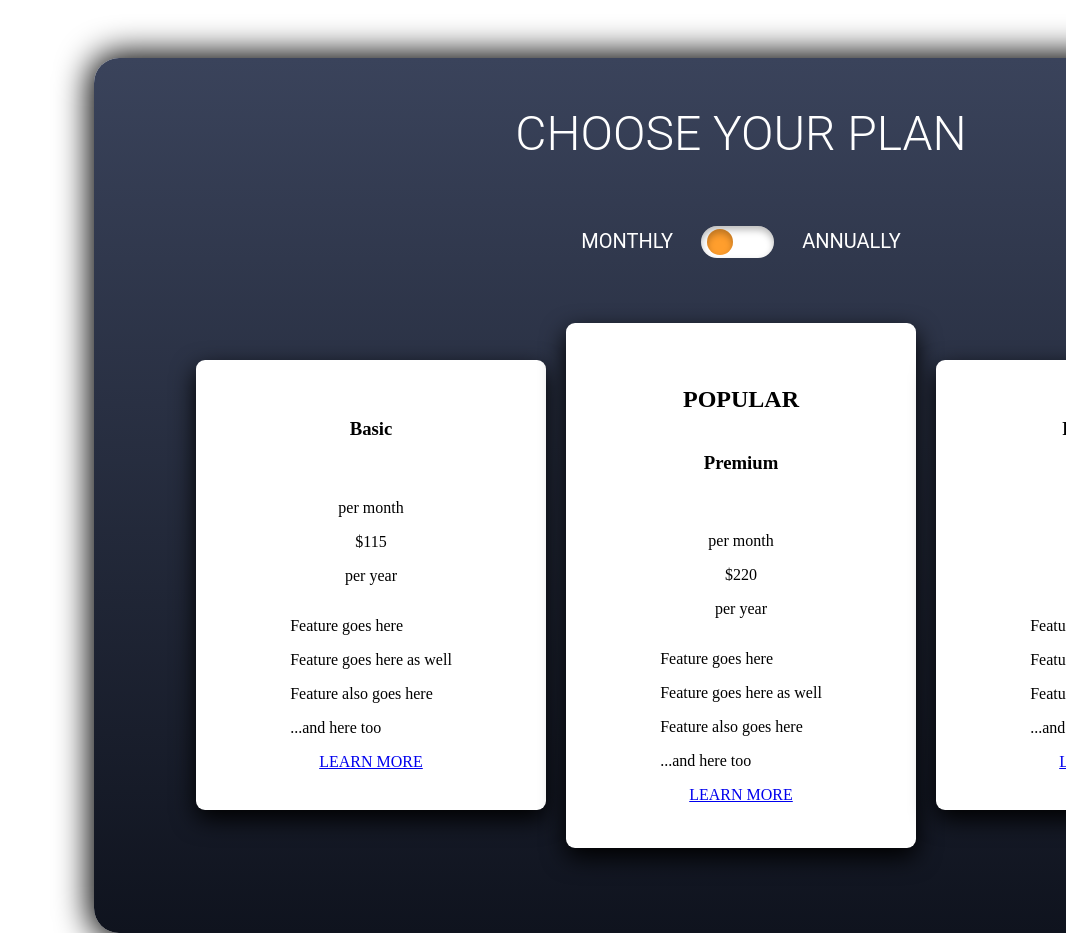
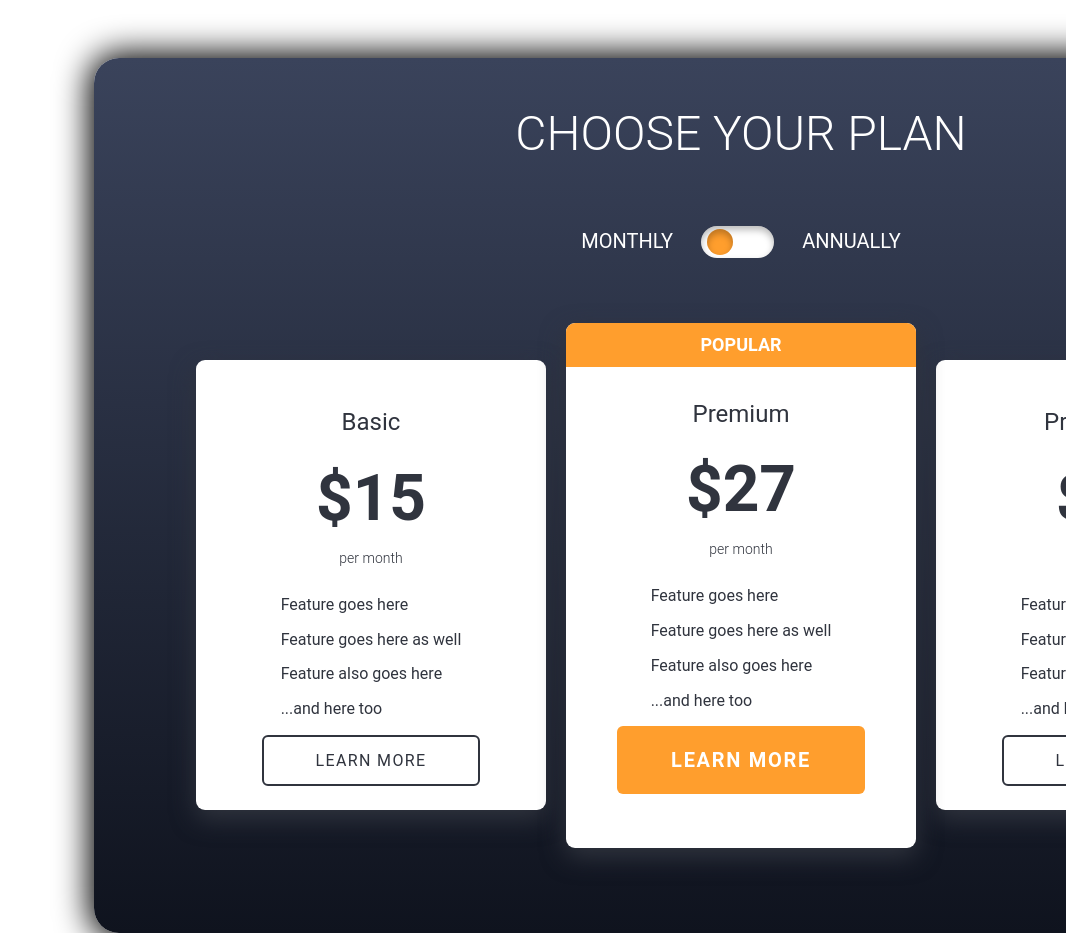
Before and after one commit to mmamrila/toggle-pricing, a plain HTML site: page index.html in a window 1280 px wide. Shown: the top 933 px of the page, without its empty margins (214-1280 px from the left). Drawn offline with Linux system fonts and the light colour scheme.

Commit message:
attempts to get checkbox to work

```diff
--- a/index.html
+++ b/index.html
@@ -17,7 +17,7 @@
       <div class="toggle">
         <p class="monthly">MONTHLY</p>
         <label class="switch">
-          <input type="checkbox">
+          <input type="checkbox" class="togglebtn">
           <span class="slider"></span>
         </label>
         <p class="annually">ANNUALLY</p>
@@ -25,10 +25,12 @@
       <div class="pricing">
         <div class="left">
           <h3>Basic</h3>
-          <div class="price monthly"><span>$15</span></div>
+          <div class="price-monthly"><span>$15</span>
             <p>per month</p>
-          <div class="price yearly"><span>$115</span></div>
+          </div>
+          <div class="price-yearly"><span>$115</span>
             <p>per year</p>
+          </div>
           <div class="list">
             <p> <i class="item"></i> Feature goes here </p>
             <p> <i class="item"></i> Feature goes here as well </p>
@@ -38,26 +40,32 @@
           <a href="#" class="btn">LEARN MORE</a>
         </div>
         <div class="center">
-          <h2>POPULAR</h2>
+          <div class="popular">
+            <p>POPULAR</p>
+          </div>
           <h3>Premium</h3>
-          <div class="price monthly"><span>$27</span></div>
+          <div class="price-monthly"><span>$27</span>
             <p>per month</p>
-          <div class="price yearly"><span>$220</span></div>
+          </div>
+          <div class="price-yearly"><span>$220</span>
             <p>per year</p>
+          </div>
           <div class="list">
             <p> <i class="item"></i> Feature goes here </p>
             <p> <i class="item"></i> Feature goes here as well </p>
             <p> <i class="item"></i> Feature also goes here </p>
             <p> <i class="item"></i> ...and here too </p>
           </div>
-          <a href="#" class="btn">LEARN MORE</a>
+          <a href="#" class="btn-center">LEARN MORE</a>
         </div>
         <div class="right">
           <h3>Professional</h3>
-          <div class="price monthly"><span>$49</span></div>
+          <div class="price-monthly"><span>$49</span>
             <p>per month</p>
-          <div class="price yearly"><span>$430</span></div>
+          </div>
+          <div class="price-yearly"><span>$430</span>
             <p>per year</p>
+          </div>
           <div class="list">
             <p> <i class="item"></i> Feature goes here </p>
             <p> <i class="item"></i> Feature goes here as well </p>
--- a/style.css
+++ b/style.css
@@ -59,6 +59,7 @@ body {
   border-radius: 9px;
   margin-left: 20px;
   margin-right: 20px;
+  position: relative;
 }
 
 .right {
@@ -74,10 +75,114 @@ body {
   margin-top: 37.5px;
 }
 
+.popular {
+  display: flex;
+  align-items: center;
+  justify-content: center;
+  width: 350px;
+  height: 44px;
+  background-color: #FF9E2D;
+  border-radius: 9px 9px 0px 0px;
+  font-weight: 600;
+  font-size: 18px;
+  line-height: 21.09px;
+  color: #FFFFFF;
+  position: absolute;
+  top: 0;
+}
+
 .pricing {
   display: flex;
   flex-direction: row;
   justify-content: center;
+  font-family: "roboto", sans-serif;
+  color: #30343E;
+}
+
+h3 {
+  font-weight: 400;
+  font-size: 24px;
+  line-height: 28.13px;
+}
+
+.price-monthly {
+  font-size: 64px;
+  line-height: 75px;
+  font-weight: 700;
+}
+
+.price-monthly p {
+  display: flex;
+  justify-content: center;
+  font-size: 14px;
+  line-height: 16.41px;
+  font-weight: 300;
+}
+
+.price-yearly {
+  display: none;
+  font-size: 64px;
+  line-height: 75px;
+  font-weight: 700;
+}
+
+.price-yearly p {
+  display: none;
+  font-size: 14px;
+  line-height: 16.41px;
+  font-weight: 300;
+}
+
+.list {
+  font-size: 16px;
+  line-height: 18.75px;
+  font-weight: 400;
+}
+
+.btn {
+  width: 218px;
+  height: 51px;
+  border-radius: 6px;
+  color: #30343E;
+  border: 2px solid #30343E;
+  background-color: #FFFFFF;
+  text-decoration: none;
+  box-sizing: border-box;
+  font-weight: normal;
+  font-size: 16px;
+  line-height: 19px;
+  display: flex;
+  justify-content: center;
+  align-items: center;
+  letter-spacing: 0.085em;
+}
+
+.btn:hover {
+  background-color: #0F131E;
+  color: #FFFFFF;
+}
+
+.btn-center {
+  width: 248px;
+  height: 68px;
+  border-radius: 6px;
+  color: #FFFFFF;
+  border-color: #30343E;
+  background-color: #FF9E2D;
+  text-decoration: none;
+  font-weight: bold;
+  font-size: 20px;
+  line-height: 23px;
+  display: flex;
+  align-items: center;
+  justify-content: center;
+  letter-spacing: 0.085em;
+}
+
+.btn-center:hover {
+  background-color: #FFFFFF;
+  color: #FF9E2D;
+  border: 2px solid #FF9E2D;
 }
 
 .toggle {
```
Also changed, not shown: index.js (+12 -3 lines). Lines whose indentation alone changed are shown as unchanged.
